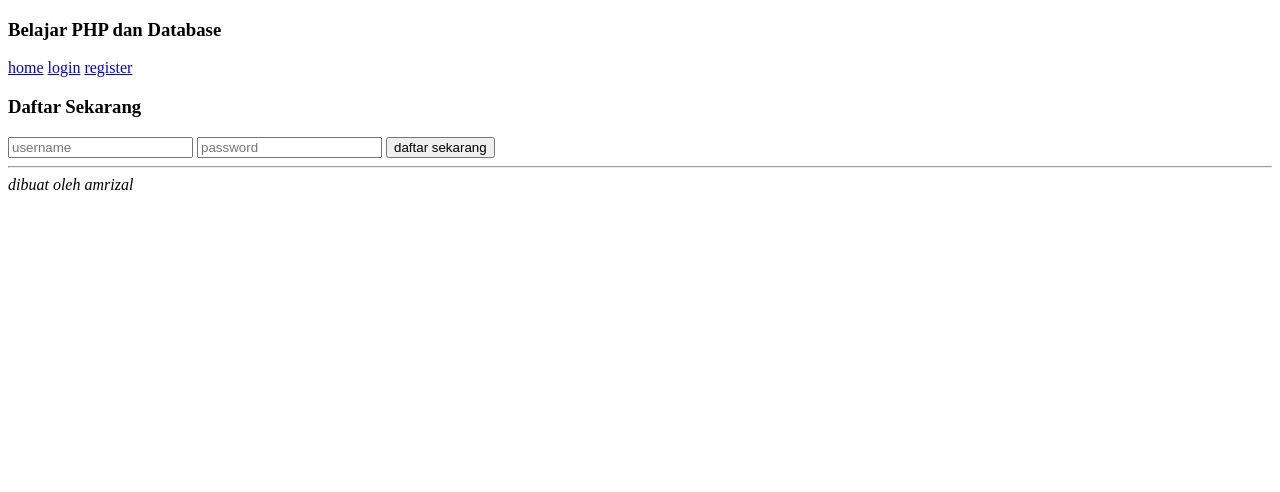
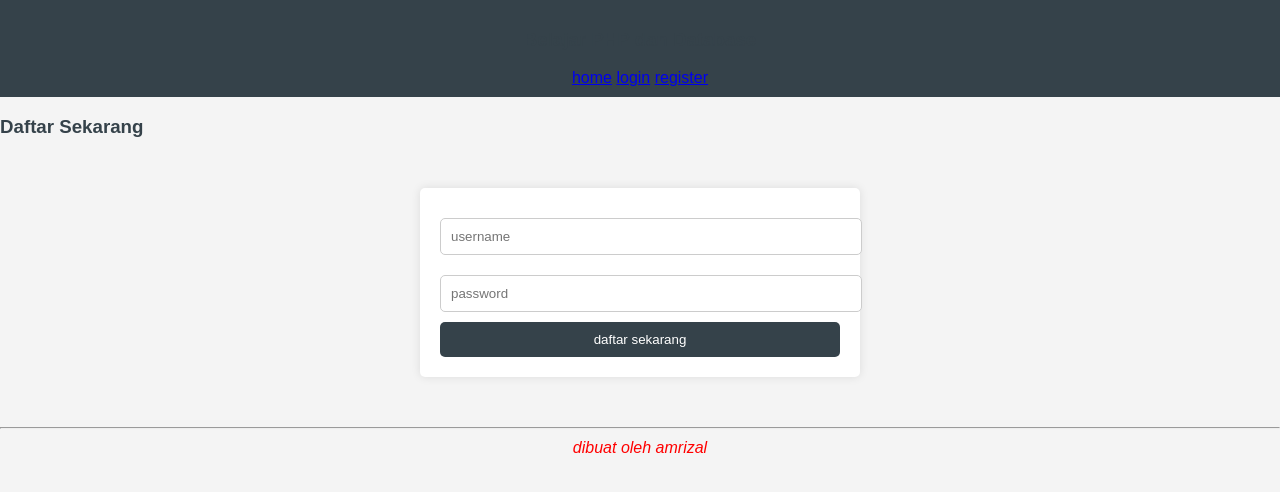
Before and after one commit to nakharir/belajarphp, a PHP site: page /register.php in a window 1280 px wide. Shown: the top 492 px of the page. Run offline with PHP 8.4, Linux system fonts and the light colour scheme.

Commit message:
add css and js

```diff
--- a/dashboard.php
+++ b/dashboard.php
@@ -13,6 +13,7 @@
     <meta charset="UTF-8">
     <meta name="viewport" content="width=device-width, initial-scale=1.0">
     <title>Dashboard</title>
+    <link rel="stylesheet" href="style.css">
 </head>
 <body>
     <?php include "layout/header.html" ?>
@@ -21,5 +22,6 @@
         <button type="submit" name="logout">logout</button>
     </form>
     <?php include "layout/footer.html" ?>
+    <script src="script.js"></script>
 </body>
 </html>
--- a/index.php
+++ b/index.php
@@ -4,10 +4,12 @@
     <meta charset="UTF-8">
     <meta name="viewport" content="width=device-width, initial-scale=1.0">
     <title>home</title>
+    <link rel="stylesheet" href="style.css">
 </head>
 <body>
 <?php include "layout/header.html" ?>
 <main>halo saya belajar php</main>
 <?php include "layout/footer.html" ?>
+<script src="script.js"></script>
 </body>
 </html>
--- a/login.php
+++ b/login.php
@@ -35,6 +35,7 @@
     <meta charset="UTF-8">
     <meta name="viewport" content="width=device-width, initial-scale=1.0">
     <title>login</title>
+    <link rel="stylesheet" href="style.css">
 </head>
 <body>
     <?php include "layout/header.html" ?>
@@ -46,5 +47,6 @@
         <button type="submit" name="login">login sekarang</button>
     </form>
     <?php include "layout/footer.html" ?>
+    <script src="script.js"></script>
 </body>
 </html>
--- a/register.php
+++ b/register.php
@@ -38,6 +38,7 @@
     <meta charset="UTF-8">
     <meta name="viewport" content="width=device-width, initial-scale=1.0">
     <title>register</title>
+    <link rel="stylesheet" href="style.css">
 </head>
 <body>
     <?php include "layout/header.html" ?>
@@ -49,5 +50,6 @@
         <button type="submit" name="register">daftar sekarang</button>
     </form>
     <?php include "layout/footer.html" ?>
+    <script src="script.js"></script>
 </body>
 </html>
--- /dev/null
+++ b/script.js
@@ -0,0 +1,14 @@
+// login
+document.addEventListener("DOMContentLoaded", function () {
+  const loginForm = document.querySelector("form");
+
+  loginForm.addEventListener("submit", function (event) {
+    const username = document.querySelector("input[name='username']").value;
+    const password = document.querySelector("input[name='password']").value;
+
+    if (username === "" || password === "") {
+      event.preventDefault();
+      alert("Username dan password tidak boleh kosong!");
+    }
+  });
+});
--- /dev/null
+++ b/style.css
@@ -0,0 +1,56 @@
+body {
+  font-family: Arial, sans-serif;
+  background-color: #f4f4f4;
+  margin: 0;
+  padding: 0;
+}
+
+header {
+  background: #35424a;
+  color: #ffffff;
+  padding: 10px 0;
+  text-align: center;
+}
+
+h3 {
+  color: #35424a;
+}
+
+form {
+  background: #ffffff;
+  max-width: 400px;
+  margin: 50px auto;
+  padding: 20px;
+  border-radius: 5px;
+  box-shadow: 0 0 10px rgba(0, 0, 0, 0.1);
+}
+
+input[type="text"],
+input[type="password"] {
+  width: 100%;
+  padding: 10px;
+  margin: 10px 0;
+  border: 1px solid #ccc;
+  border-radius: 5px;
+}
+
+button {
+  background: #35424a;
+  color: #ffffff;
+  border: none;
+  padding: 10px;
+  border-radius: 5px;
+  cursor: pointer;
+  width: 100%;
+}
+
+button:hover {
+  background: #45a049;
+}
+
+i {
+  color: red;
+  text-align: center;
+  display: block;
+  margin: 10px 0;
+}
```
